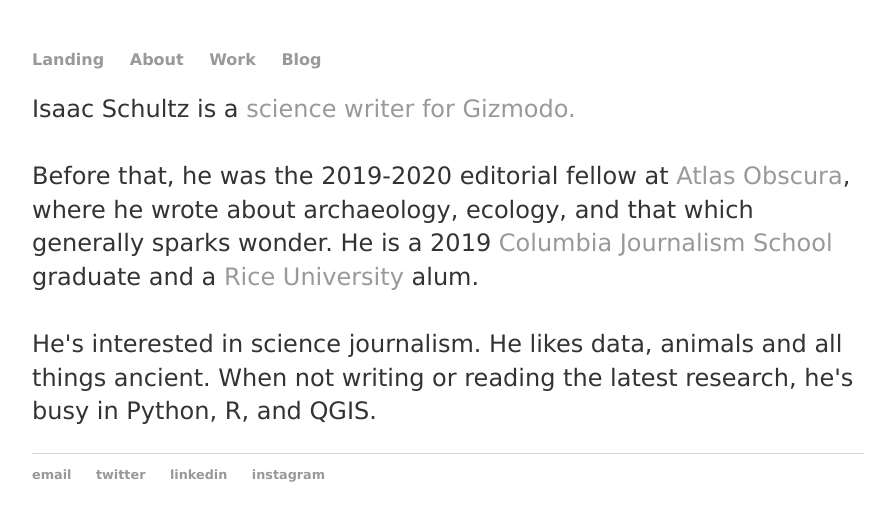
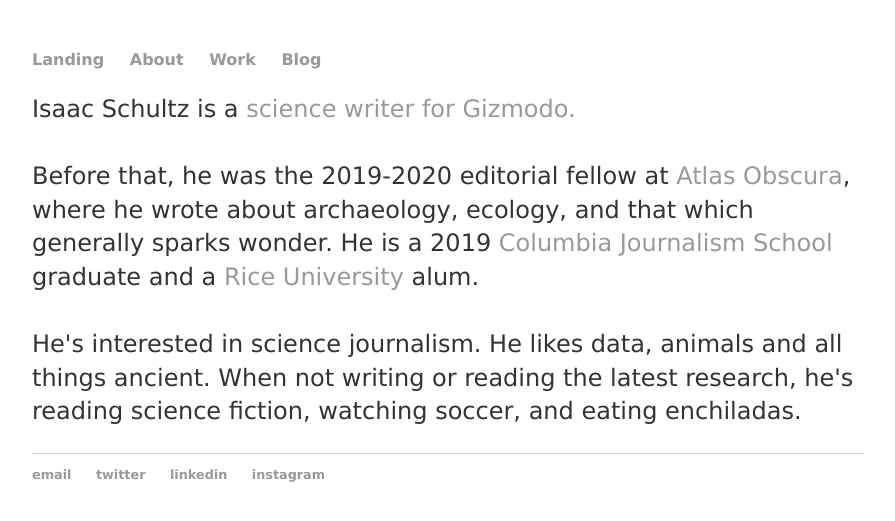
Before and after one commit to isaac-schultz/isaac-schultz.github.io, a Jekyll site: the page built from about/index.html, in a window 1280 px wide. Shown: the top 521 px of the page, without its empty margins (192-1087 px from the left). Built offline with Jekyll 4.4.1, drawn with Linux system fonts in a browser that asks for light colours.

Commit message:
Update index.html

```diff
--- a/about/index.html
+++ b/about/index.html
@@ -9,4 +9,4 @@
   He is a 2019 <a href="https://journalism.columbia.edu" target="_blank">Columbia Journalism School</a> graduate and a <a href="https://www.rice.edu/" target="_blank">Rice University</a> alum.</li>
 <br>
 <br>
-He's interested in science journalism. He likes data, animals and all things ancient. When not writing or reading the latest research, he's busy in Python, R, and QGIS.
+He's interested in science journalism. He likes data, animals and all things ancient. When not writing or reading the latest research, he's reading science fiction, watching soccer, and eating enchiladas.
```
